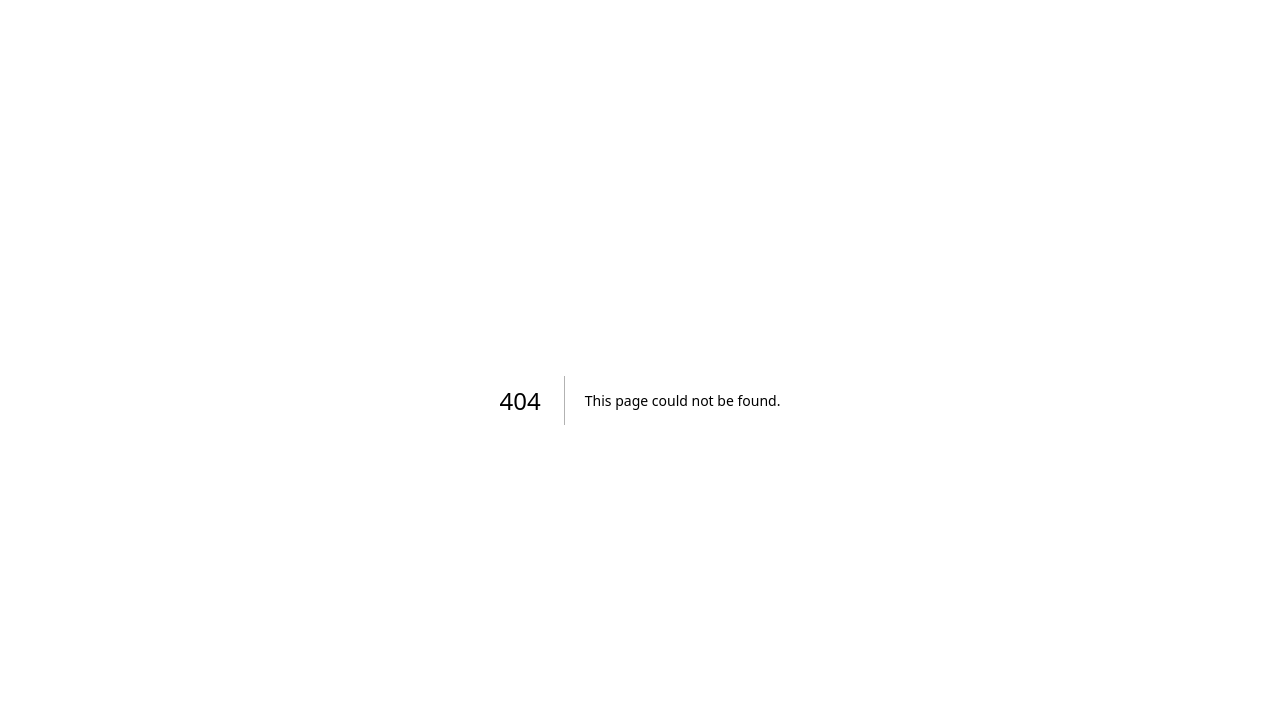
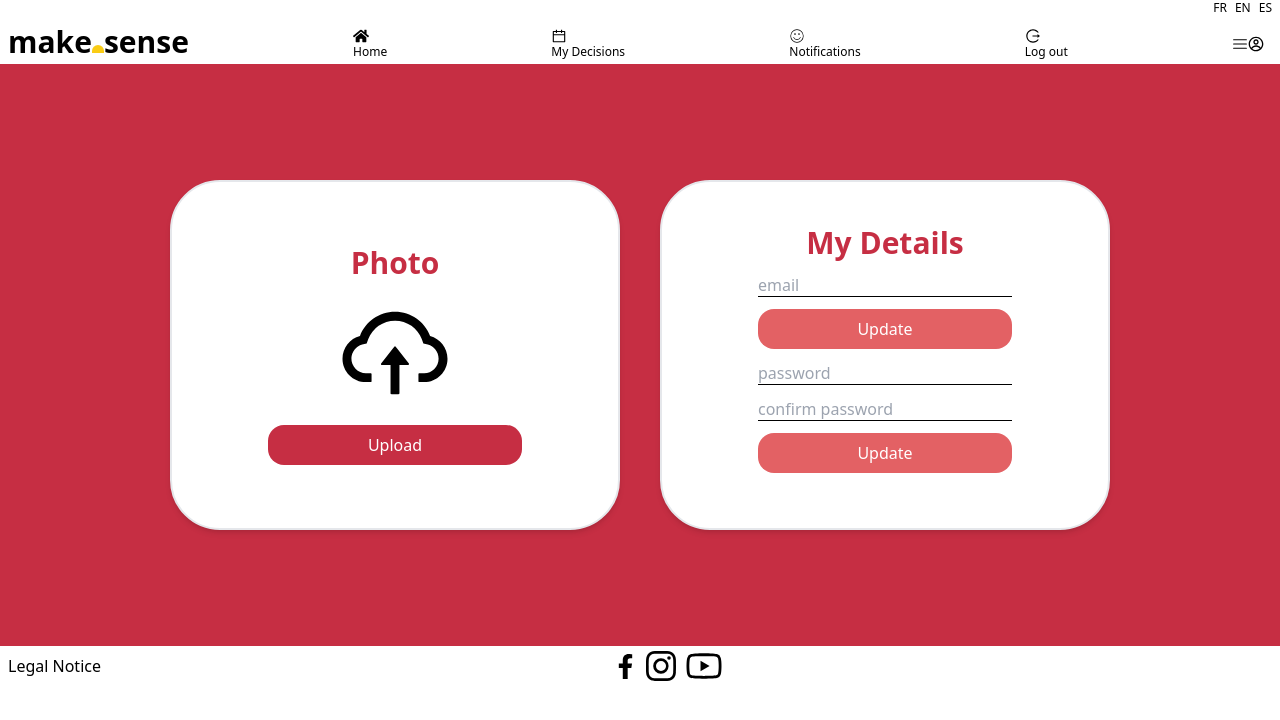
Before and after one commit to WildCodeSchool/btz-makesense-project3-09-2022-client, a Next.js app: page /profile in a window 1280 px wide. Before the commit this address had no page. Shown: the top 720 px of the page. Built offline with nearby package versions, Linux system fonts and the light colour scheme.

Commit message:
profile page dimensions adjusted and site translated back to English

```diff
--- a/pages/auth/signIn.tsx
+++ b/pages/auth/signIn.tsx
@@ -39,7 +39,7 @@ export default function signin() {
               id="email"
               name="email"
               placeholder="email"
-              className="min-w-[200px] w-full h-6 border-b border-b-black "
+              className="min-w-[200px] w-full h-6 border-b border-b-black my-1"
             />
             <input
               onChange={(e: ChangeEvent<HTMLInputElement>) =>
@@ -48,10 +48,10 @@ export default function signin() {
               type="text"
               name="password"
               id="password"
-              placeholder="Mot de passe"
-              className="min-w-[200px] w-full h-6 border-b border-b-black "
+              placeholder="password"
+              className="min-w-[200px] w-full h-6 border-b border-b-black my-2"
             />{" "}
-            <p className="text-xs w-full min-w-[200px] text-center md:text-right">
+            <p className="text-xs w-full min-w-[200px] text-center md:text-right my-2">
               <Link href="./renewPassword">Forgot password?</Link>
             </p>
             <button
--- a/pages/auth/signUp.tsx
+++ b/pages/auth/signUp.tsx
@@ -43,7 +43,7 @@ export default function signUp() {
             id="firstName"
             name="firstName"
             value={formState.firstName}
-            placeholder="Prénom"
+            placeholder="first name"
             className="min-w-[200px] w-full h-6 border-b border-b-black "
           />
           <input
@@ -52,7 +52,7 @@ export default function signUp() {
             name="lastName"
             value={formState.lastName}
             id="lastName"
-            placeholder="Nom"
+            placeholder="last name"
             className=" min-w-[200px] w-full h-6 border-b border-b-black "
           />{" "}
           <input
@@ -61,7 +61,7 @@ export default function signUp() {
             name="email"
             value={formState.email}
             id="email"
-            placeholder="Email"
+            placeholder="email"
             className="min-w-[200px] w-full h-6 border-b border-b-black "
           />{" "}
           <input
@@ -70,7 +70,7 @@ export default function signUp() {
             name="password"
             value={formState.password}
             id="password"
-            placeholder="Mot de passe"
+            placeholder="password"
             className="min-w-[200px] w-full h-6 border-b border-b-black "
           />{" "}
           <button
--- a/pages/profil.tsx
+++ b/pages/profile.tsx
@@ -7,39 +7,39 @@ import { AiOutlineCloudUpload } from "react-icons/ai";
 
 export default function profil() {
   return (
-    <div className="w-screen h-screen">
+    <div className="w-screen h-full">
       <Navbar />
-      <div className="w-screen h-full bg-[#C62E43] mt-2 items-center justify-center align-middle flex flex-col md:flex-row-reverse  ">
-        <div className="flex flex-col justify-center my-5 mx-5 items-center shadow-md rounded-[50px] space-y-3 bg-white p-28 w-1/2 md:w-[400px]  h-1/2 border-2  lg:w-[500px] ">
+      <div className="w-screen h-full bg-[#C62E43] py-24 items-center justify-center align-middle flex flex-col md:flex-row-reverse  ">
+        <div className="flex flex-col justify-center my-5 mx-5 items-center shadow-md rounded-[50px] space-y-3 bg-white p-24 w-1/2 md:w-[400px]  max-h-[350px] h-1/2 border-2  lg:w-[450px] ">
           <h1 className="font-bold text-[#C62E43] min-w-[200px] text-center text-3xl">
-            Mes coordonnées
+            My Details
           </h1>
           <input
             type="text"
             id="email"
             name="email"
             placeholder="email"
-            className="w-full h-6 border-b text-center border-b-black min-w-[200px]"
+            className="w-full h-6 border-b text-left border-b-black min-w-[200px]"
           />
           <button
             type="button"
             className="w-full h-15 py-2 min-w-[200px] bg-[#E36164] rounded-2xl text-white"
           >
             {" "}
-            Mise à jour
+            Update
           </button>
           <input
             type="text"
             name="password"
             id="password"
-            placeholder="Mot de passe"
+            placeholder="password"
             className="w-full h-6 min-w-[200px] border-b border-b-black "
           />
           <input
             type="text"
             name="password"
             id="password"
-            placeholder="Confirmer mot de passe"
+            placeholder="confirm password"
             className="w-full h-6 min-w-[200px] border-b border-b-black "
           />
 
@@ -48,13 +48,13 @@ export default function profil() {
             className="w-full h-15 py-2 min-w-[200px] bg-[#E36164] rounded-2xl text-white"
           >
             {" "}
-            Mise à jour
+            Update
           </button>
           <p>
             <Link href="./">{}</Link>
           </p>
         </div>
-        <div className="flex flex-col justify-center  my-5 mx-5 items-center shadow-md  rounded-[50px] space-y-3 bg-white p-28 w-1/2 md:w-[400px] h-1/2 border-2    lg:w-[500px] ">
+        <div className="flex flex-col justify-center  my-5 mx-5 items-center shadow-md  rounded-[50px] space-y-3 bg-white p-24 w-1/2 md:w-[400px] h-1/2 border-2  max-h-[350px]  lg:w-[450px] ">
           <h1 className="font-bold text-[#C62E43] text-3xl">Photo</h1>
           <div className="wrapper">
             <AiOutlineCloudUpload size={120} />
@@ -64,7 +64,7 @@ export default function profil() {
             className="w-full h-15 py-2  bg-[#C62E43] min-w-[200px] rounded-2xl text-white"
           >
             {" "}
-            Enregistrer
+            Upload
           </button>
         </div>
       </div>
--- a/pages/statusPage.tsx
+++ b/pages/statusPage.tsx
@@ -9,7 +9,7 @@ export default function statusPage() {
     <div className=" flex-col justify-between">
       <Navbar />
       <h1 className="text-white pt-5 font-bold text-2xl text-center bg-[#24673A]">
-        {`Statut d'avancement`}
+        Decision status
       </h1>
 
       <div className=" w-screen h-screen flex flex-col md:flex-row justify-around items-center bg-[#24673A]">
--- a/src/components/Card.tsx
+++ b/src/components/Card.tsx
@@ -12,7 +12,7 @@ export default function Card() {
         </div>
         <h1 className="font-bold">Moving to Paris in spring for 6 months</h1>
         <div className="flex flex-row">
-          <p> par Username</p>
+          <p> by Username</p>
         </div>
       </div>
     </div>
--- a/src/components/Footer.tsx
+++ b/src/components/Footer.tsx
@@ -11,7 +11,7 @@ export default function Footer() {
         className="ml-2 mr-[20%] md:mr-[30%] lg:mr-[40%]"
         href="https://makesense.org/mentions-legales-donnees-personnelles/"
       >
-        Mentiones Légales
+        Legal Notice
       </Link>
       <div className="flex flex-row items-center ">
         <Link href="https://linktr.ee/makesenseSocialMedia">
--- a/src/components/Navbar.tsx
+++ b/src/components/Navbar.tsx
@@ -52,13 +52,13 @@ export default function Navbar() {
             <div className=" xs:hidden sm:hidden  md:flex flex-col justify-center align-middle items-center ">
               <Link href="/">
                 <FaHome />
-                <p className="text-xs">Accueil</p>
+                <p className="text-xs">Home</p>
               </Link>
             </div>
             <div className="sm:hidden  md:flex flex-col justify-center align-middle items-center ">
               <Link href="decisionPage">
                 <AiOutlineCalendar />
-                <p className="text-xs">Mes Décisions</p>{" "}
+                <p className="text-xs">My Decisions</p>{" "}
               </Link>
             </div>
             <div className="sm:hidden md:flex flex-col justify-center align-middle items-center ">
@@ -86,7 +86,7 @@ export default function Navbar() {
               <AiOutlineClose />
             </button>
           )}
-          <Link href=" ">
+          <Link href="/profile">
             <CgProfile />
           </Link>
         </div>
--- a/src/components/Status.tsx
+++ b/src/components/Status.tsx
@@ -11,7 +11,7 @@ export default function Status() {
           id="started"
           className="mr-4"
         />
-        Prise de décision commencée
+        Decision started
       </label>
       <label htmlFor="first_decision" className="text-white">
         <input
@@ -21,7 +21,7 @@ export default function Status() {
           className="mr-4"
           id="first_decision"
         />
-        Premiere décision prise
+        First decision made
       </label>
       <label htmlFor="conflict" className="text-white">
         <input
@@ -31,7 +31,7 @@ export default function Status() {
           className="mr-4"
           id="conflict"
         />
-        Conflit sur la décision
+        Conflict over the decision
       </label>
       <label htmlFor="definitive" className="text-white">
         <input
@@ -41,7 +41,7 @@ export default function Status() {
           className="mr-4"
           id="definitive"
         />
-        Décision définitive
+        Definitive decision
       </label>
       <label htmlFor="unreached" className="text-white">
         <input
@@ -51,7 +51,7 @@ export default function Status() {
           className="mr-4"
           id="unreached"
         />
-        Décision non-aboutie
+        Decision unreached
       </label>
       <label htmlFor="finished" className="text-white">
         <input
@@ -61,7 +61,7 @@ export default function Status() {
           className="mr-4"
           id="finished"
         />
-        Décision terminée
+        Decision finished
       </label>
       <button
         type="button"
```
